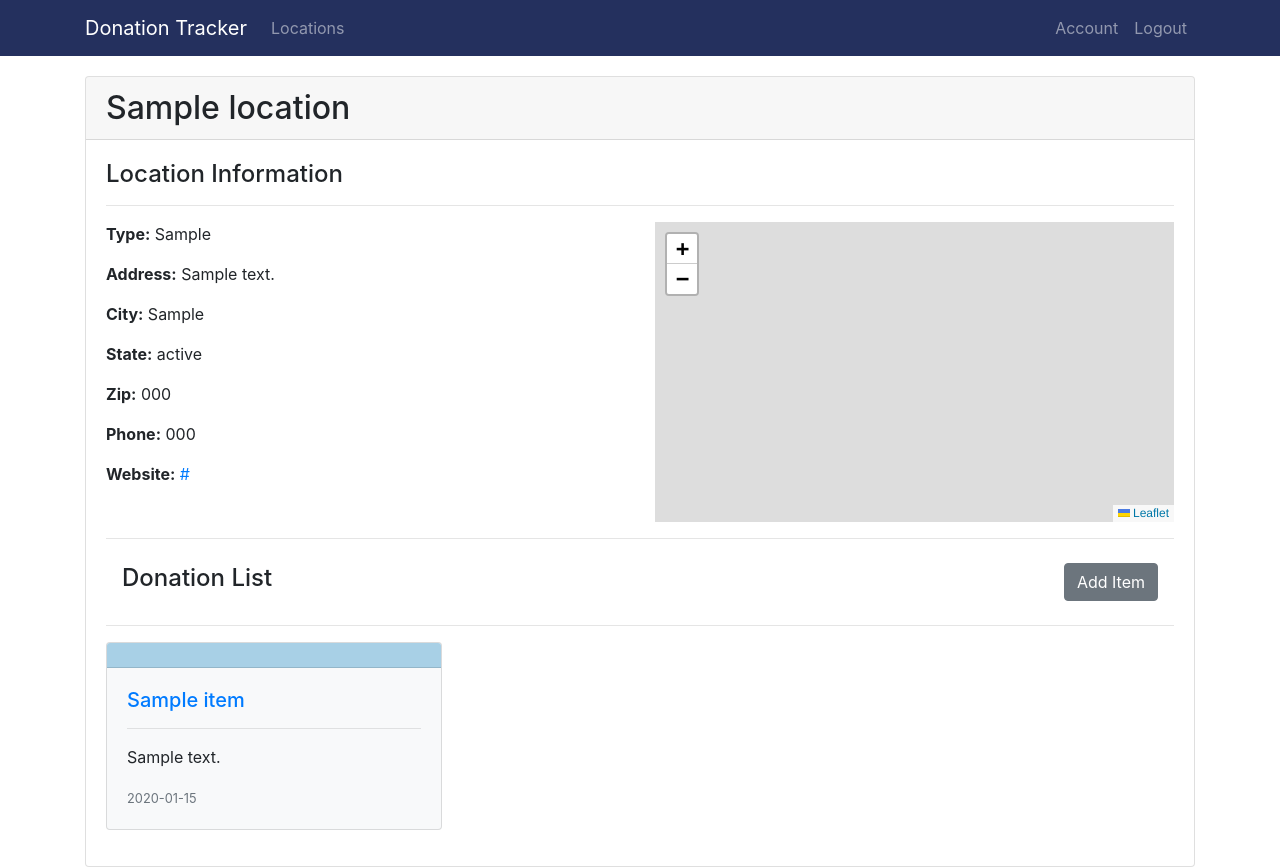
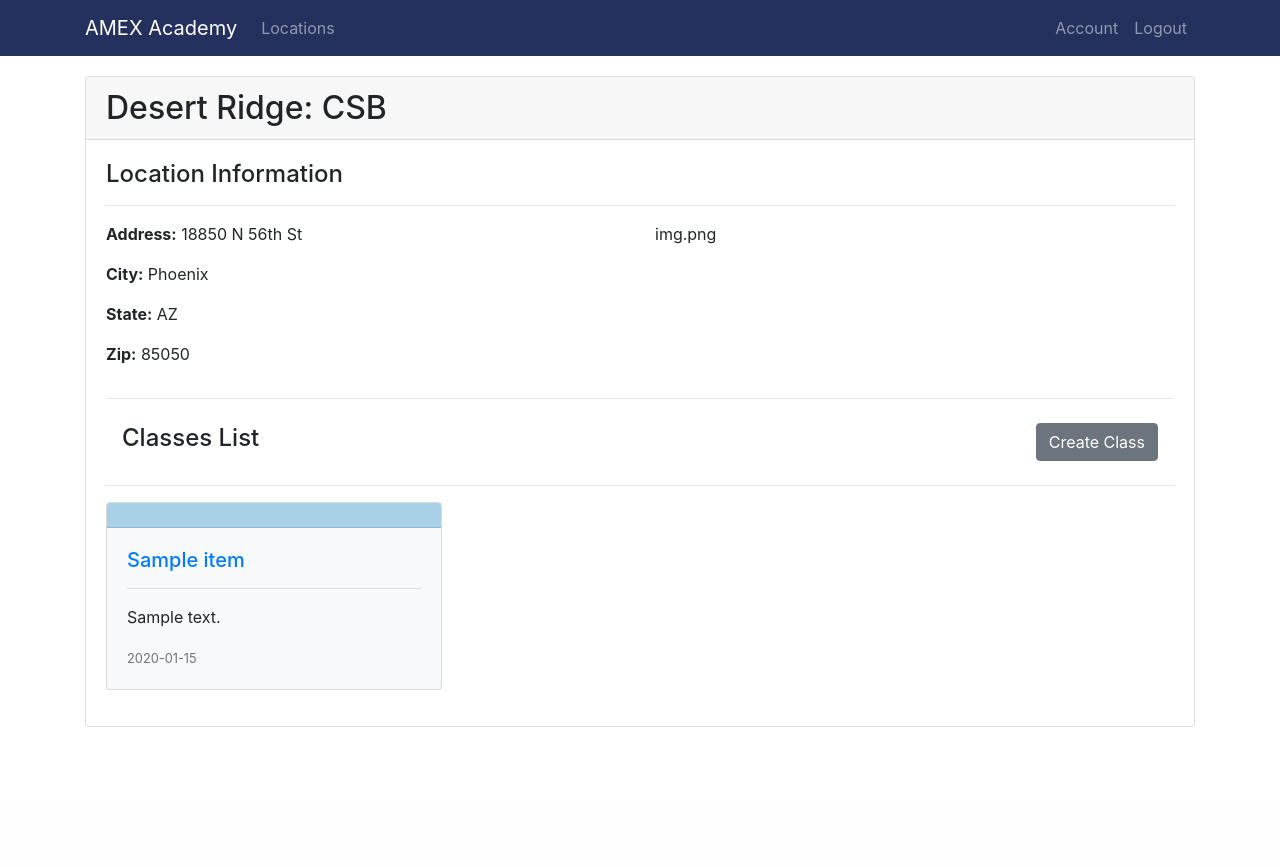
Before and after one commit to caitlinyang/amexacademy, a Flask app: page /location/1 in a window 1280 px wide. After the commit the page ends 727 px from the top, so only its background shows below. Run offline with Flask 2, Linux system fonts and the light colour scheme; a user stored in the database is signed in; data comes from the database, SQL or seed files in the repository; tables that the repository leaves empty hold one stand-in row (values such as "Sample post"); some libraries are stand-ins or nearby versions.

Commit message:
figured out classes

```diff
--- a/academy/routes.py
+++ b/academy/routes.py
@@ -80,7 +80,7 @@ def add_item(location_id):
     location = Location.query.get_or_404(location_id)
     form = ItemForm()
     if form.validate_on_submit():
-        item = Item(name=form.name.data, description=form.description.data, category=form.category.data, location_id=location_id)
+        item = Item(name=form.name.data, description=form.description.data, category=form.category.data, date=form.date.data, startTime=form.startTime.data, endTime=form.endTime.data, location_id=location_id, user_id=current_user.id)
         db.session.add(item)
         db.session.commit()
         return redirect(url_for('location', location_id=location.id))
@@ -91,19 +91,23 @@ def add_item(location_id):
 def update_item(item_id):
     item = Item.query.get_or_404(item_id)
     location = Location.query.get_or_404(item.location_id)
-    if current_user.user_type != 'location_employee':
-        abort(403)
     form = ItemForm()
     if form.validate_on_submit():
         item.name = form.name.data
         item.description = form.description.data
         item.category = form.category.data
+        item.date = form.date.data
+        item.startTime = form.startTime.data
+        item.endTime = form.endTime.data
         db.session.commit()
         return redirect(url_for('item', item_id=item.id))
     elif request.method == 'GET':
         form.name.data = item.name
         form.description.data = item.description
         form.category.data = item.category
+        form.date.data = item.date
+        form.startTime.data = item.startTime
+        form.endTime.data = item.endTime
     return render_template('add_item.html', title="Update Item", form=form, location=location, legend="Update Item")
 
 @app.route('/item/<int:item_id>/delete_item', methods=["POST"])
@@ -111,8 +115,6 @@ def update_item(item_id):
 def delete_item(item_id):
     item = Item.query.get_or_404(item_id)
     location = Location.query.get_or_404(item.location_id)
-    if current_user.user_type != 'location_employee':
-        abort(403)
     db.session.delete(item)
     db.session.commit()
     return redirect(url_for('location', location_id=location.id))
@@ -121,8 +123,9 @@ def delete_item(item_id):
 @login_required
 def item(item_id):
     item = Item.query.get_or_404(item_id)
+    user = User.query.get_or_404(item.user_id)
     location = Location.query.get_or_404(item.location_id)
-    return render_template('item.html', title=item.name, item=item, location=location)
+    return render_template('item.html', title=item.name, item=item, location=location, user=user)
 
 @app.route('/dashboard/category_search', methods=["GET","POST"])
 @login_required
--- a/academy/templates/account.html
+++ b/academy/templates/account.html
@@ -2,8 +2,10 @@
 {% block content %}
     <h1>{{ current_user.username }}</h1>
     <hr>
-    <h5>User Type:</h5>
-    <p>{{ current_user.user_type}}</p>
     <h5>Email:</h5>
     <p>{{ current_user.email }}</p>
+    {% if current_user.description %}
+    <h5>Description:</h5>
+    <p>{{ current_user.description }}</p>
+    {% endif %}
 {% endblock content %}
--- a/academy/templates/category_search.html
+++ b/academy/templates/category_search.html
@@ -3,10 +3,10 @@
     <div class="card-header">
         <ul class="nav nav-pills card-header-pills">
             <li class="nav-item">
-                <a class="nav-link active" href="{{ url_for('category_search') }}">Search By Category</a>
+                <a class="nav-link active" href="{{ url_for('category_search') }}">Search By Topic</a>
             </li>
             <li class="nav-item">
-                <a class="nav-link" href="{{ url_for('item_search') }}">Search by Item</a>
+                <a class="nav-link" href="{{ url_for('item_search') }}">Search by Session</a>
             </li>
         </ul>
     </div>
--- a/academy/templates/dashboard.html
+++ b/academy/templates/dashboard.html
@@ -1,6 +1,6 @@
 {% extends "layout.html" %}
 {% block content %}
-    <h2>SEARCH</h2>
+    <h1 style="text-align: center">EXPLORE</h1>
     <hr>
     <div class="card">
         {% block child %}
--- a/academy/templates/item_search.html
+++ b/academy/templates/item_search.html
@@ -3,10 +3,10 @@
     <div class="card-header">
         <ul class="nav nav-pills card-header-pills">
             <li class="nav-item">
-                <a class="nav-link" href="{{ url_for('category_search') }}">Search By Category</a>
+                <a class="nav-link" href="{{ url_for('category_search') }}">Search By Topic</a>
             </li>
             <li class="nav-item">
-                <a class="nav-link active" href="{{ url_for('item_search') }}">Search by Item</a>
+                <a class="nav-link active" href="{{ url_for('item_search') }}">Search by Session</a>
             </li>
         </ul>
     </div>
--- a/academy/templates/layout.html
+++ b/academy/templates/layout.html
@@ -3,9 +3,9 @@
 <head>
     <meta charset="UTF-8">
     {% if title %}
-        <title>Donation Tracker - {{ title }}</title>
+        <title>AMEX Academy - {{ title }}</title>
     {% else %}
-        <title>Donation Tracker</title>
+        <title>AMEX Academy</title>
     {% endif %}
     <link rel="stylesheet" href="https://stackpath.bootstrapcdn.com/bootstrap/4.1.3/css/bootstrap.min.css" integrity="sha384-MCw98/SFnGE8fJT3GXwEOngsV7Zt27NXFoaoApmYm81iuXoPkFOJwJ8ERdknLPMO" crossorigin="anonymous">
     <link rel="stylesheet" href="https://unpkg.com/leaflet@1.3.4/dist/leaflet.css" integrity="sha512-puBpdR0798OZvTTbP4A8Ix/l+A4dHDD0DGqYW6RQ+9jxkRFclaxxQb/SJAWZfWAkuyeQUytO7+7N4QKrDh+drA==" crossorigin="">
@@ -16,7 +16,7 @@
     <header>
         <nav class="navbar navbar-expand-lg navbar-dark" style="background-color: #24305E">
             <div class="container">
-                <a class="navbar-brand" href="{{ url_for('dashboard') }}">Donation Tracker</a>
+                <a class="navbar-brand" href="{{ url_for('dashboard') }}">AMEX Academy</a>
                 <button class="navbar-toggler" type="button" data-toggle="collapse" data-target="#navbarSupportedContent" aria-controls="navbarSupportedContent" aria-expanded="false" aria-label="Toggle navigation">
                     <span class="navbar-toggler-icon"></span>
                 </button>
--- a/academy/templates/location.html
+++ b/academy/templates/location.html
@@ -12,25 +12,22 @@
     <hr>
     <div class="row">
         <div class="col-md-6">
-            <p><strong>Type:</strong> {{ location.type }}</p>
             <p><strong>Address:</strong> {{ location.address }}</p>
             <p><strong>City:</strong> {{ location.city }}</p>
             <p><strong>State:</strong> {{ location.state }}</p>
             <p><strong>Zip:</strong> {{ location.zip }}</p>
-            <p><strong>Phone:</strong> {{ location.phone }}</p>
-            <p><strong>Website:</strong><a href="#"> {{ location.website }}</a>
         </div>
         <div class="col-md-6">
-            <div id="mapid"></div>
+            <div>
+              <p>img.png</p>
+          </div>
         </div>
     </div>
     <hr>
     <nav class="navbar navbar-light bg-white">
-        <h4>Donation List</h4>
+        <h4>Classes List</h4>
         <form class="form-inline">
-        {% if current_user.user_type == 'location_employee'%}
-            <a class="btn btn-secondary" href="{{ url_for('add_item', location_id=location.id)}}">Add Item</a>
-        {% endif %}
+            <a class="btn btn-secondary" href="{{ url_for('add_item', location_id=location.id)}}">Create Class</a>
         </form>
     </nav>
     <hr>
@@ -43,7 +40,7 @@
                 <h5><a href="{{ url_for('item', item_id=item.id) }}">{{ item.name }}</a></h5>
                 <hr>
                 <p class="card-text">{{ item.description }}</p>
-                <p class="card-text"><small class="text-muted">{{ item.date_time.strftime('%Y-%m-%d') }}</small></p>
+                <p class="card-text"><small class="text-muted">{{ item.date.strftime('%Y-%m-%d') }}</small></p>
               </div>
             </div>
         </div>
@@ -51,19 +48,4 @@
     </div>
   </div>
 </div>
-<script>
-    var lat = parseFloat($("div.lat").html());
-    var long = parseFloat($("div.long").html());
-    var name = $("div.name").html();
-    var phone = $("div.phone").html();
-    var mymap = L.map('mapid').setView([lat + 0.020, long], 13);
-    var marker = L.marker([lat, long]).addTo(mymap);
-    marker.bindPopup("<b>"+ name + "</b><br>" + phone).openPopup();
-    L.tileLayer('https://api.tiles.mapbox.com/v4/{id}/{z}/{x}/{y}.png?access_token={accessToken}', {
-    attribution: 'Map data &copy; <a href="https://www.openstreetmap.org/">OpenStreetMap</a> contributors, <a href="https://creativecommons.org/licenses/by-sa/2.0/">CC-BY-SA</a>, Imagery © <a href="https://www.mapbox.com/">Mapbox</a>',
-    maxZoom: 18,
-    id: 'mapbox.streets',
-    accessToken: 'pk.eyJ1IjoiY3lhbmcyMyIsImEiOiJjanBheTdnc2gwMmsxM3BxZG1iaHRyemprIn0.mIeltoOkLoKILQD7Z2CUTw'
-    }).addTo(mymap);
-</script>
 {% endblock content %}
```
Also changed, not shown: academy/forms.py (+7 -9 lines), academy/models.py (+16 -14 lines), academy/templates/add_item.html (+39 -0 lines), academy/templates/item.html (+6 -2 lines), academy/site.db.
